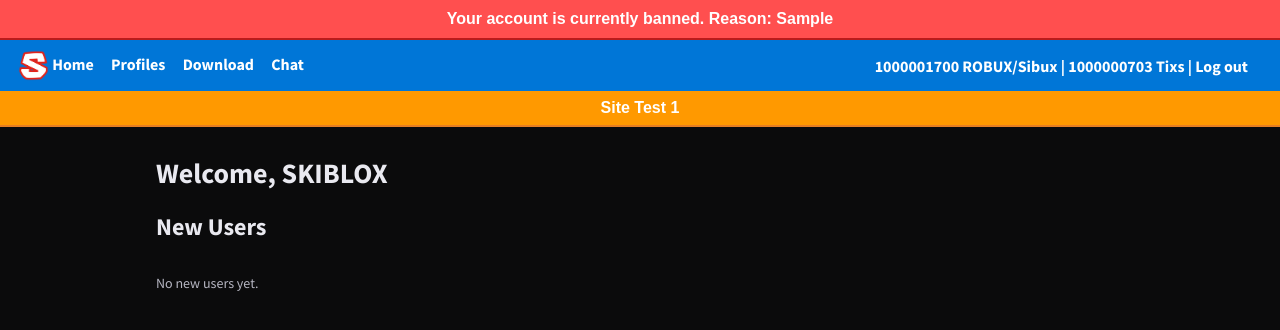
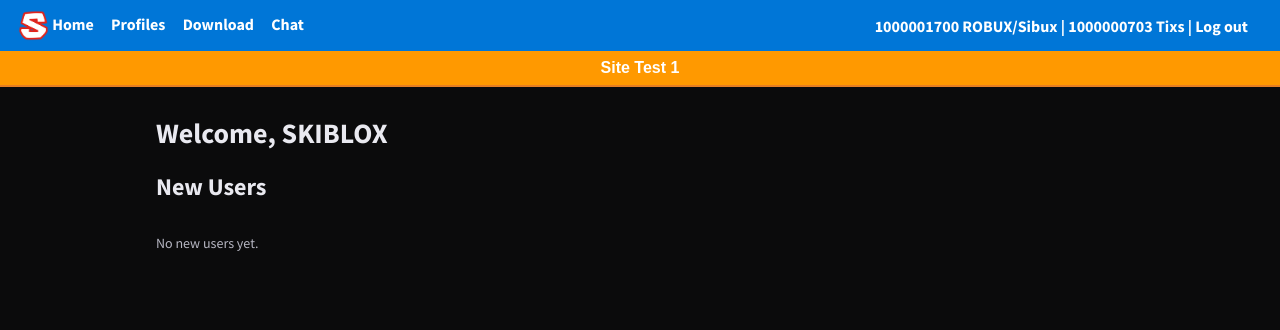
Before and after one commit to renatus777rr/skiblox-source, a PHP site: page /home in a window 1280 px wide. Shown: the top 330 px of the page. Run offline with PHP 8.4, Linux system fonts and the light colour scheme; a user stored in the database is signed in; data comes from the database, SQL or seed files in the repository; tables that the repository leaves empty hold one stand-in row (values such as "Sample post").

Commit message:
Refactor home.php for better structure
Refactor home.php to improve code structure and readability.

```diff
--- a/home.php
+++ b/home.php
@@ -1,5 +1,6 @@
 <?php
 // home.php
+declare(strict_types=1);
 require_once __DIR__ . '/common.php';
 
 $user = current_user($pdo);
@@ -9,26 +10,7 @@ if (!$user) {
   redirect('login');
 }
 
-// Ban check
-$stmt = $pdo->prepare("SELECT reason FROM bans WHERE user_id = ? AND active = 1 LIMIT 1");
-$stmt->execute([$user['id']]);
-$ban = $stmt->fetch(PDO::FETCH_ASSOC);
-
-if ($ban) {
-  echo '<div style="
-    background-color:#ff4f4f;
-    color:#fff;
-    font-weight:bold;
-    text-align:center;
-    padding:10px;
-    border-bottom:2px solid #b91c1c;
-    font-family:Arial,sans-serif;
-  ">
-    Your account is currently banned. Reason: ' . htmlspecialchars($ban['reason'], ENT_QUOTES, 'UTF-8') . '
-  </div>';
-}
-
-include 'topbar.php';
+include __DIR__ . '/topbar.php';
 
 $cfg = get_config($pdo);
 if (!empty($cfg['banner_enabled']) && !empty($cfg['banner_message'])) {
```
